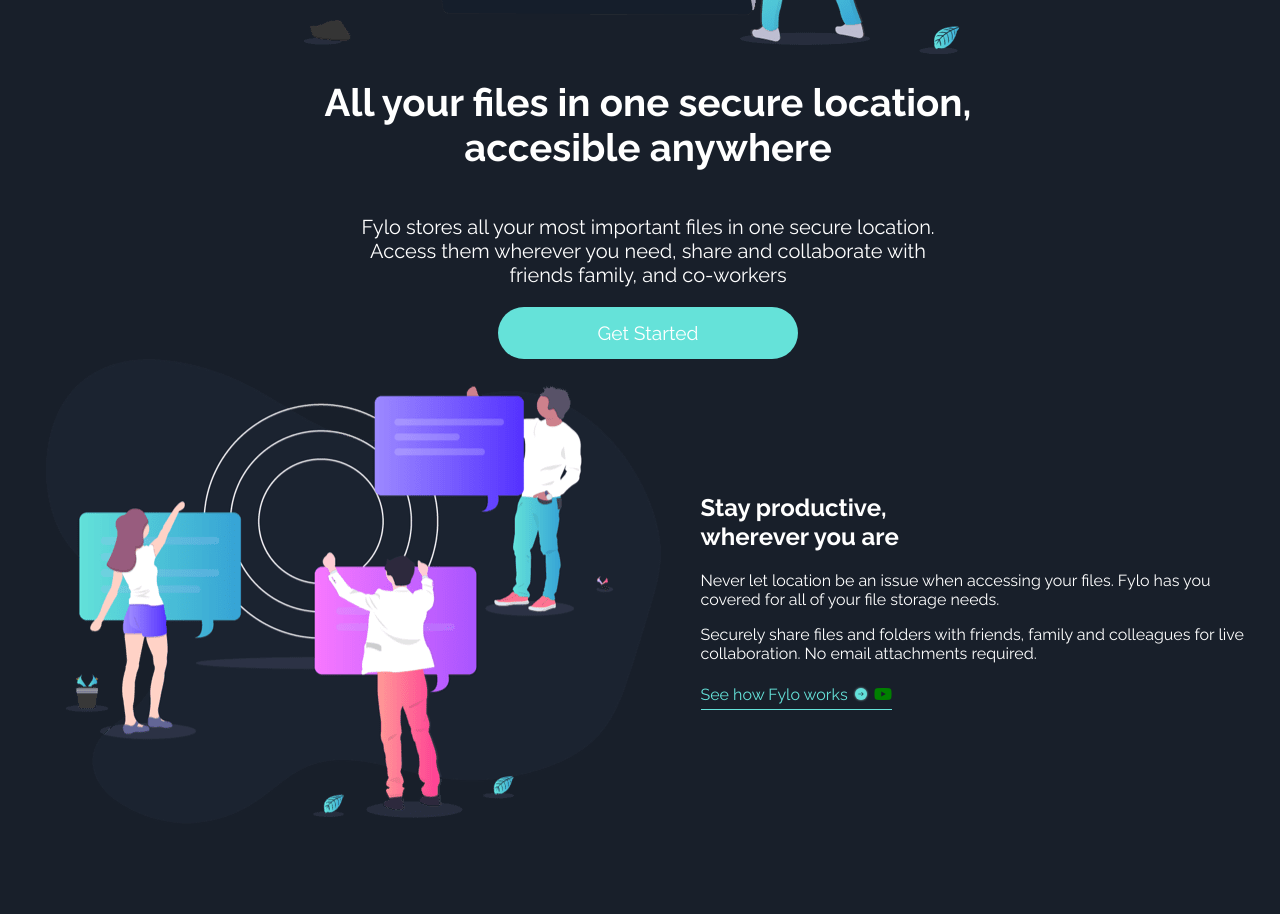
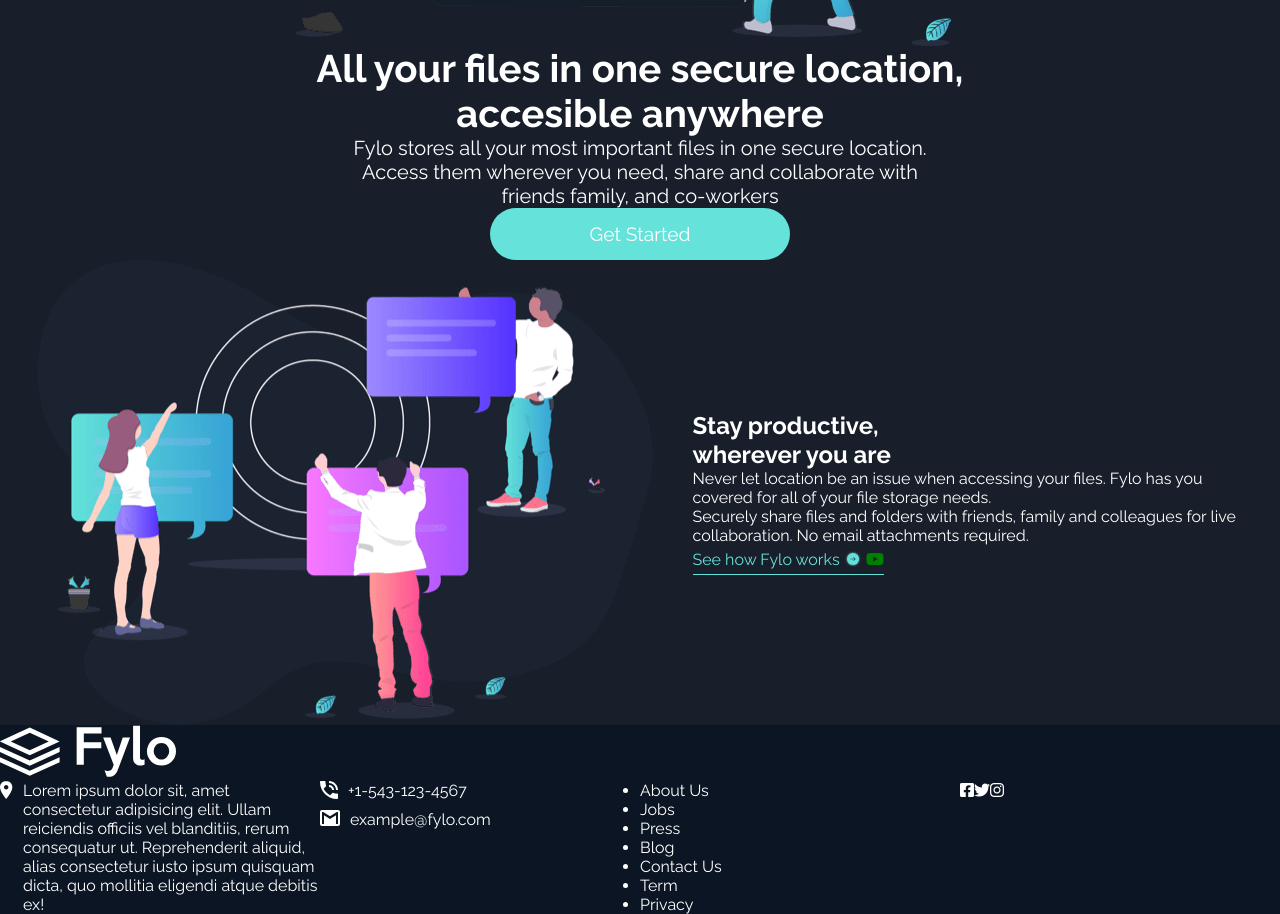
Before and after one commit to acurtido/sp-challenge-5-fylo-landing-page, a React (Vite) app: page / in a window 1280 px wide. Shown: the part 620-1534 px from the top of the page. Before the commit the page ends 1452 px from the top, so only its background shows below. Built offline with nearby package versions, Linux system fonts and the light colour scheme.

Commit message:
Avances Footer

```diff
--- /dev/null
+++ b/src/components/Footer.jsx
@@ -0,0 +1,49 @@
+import './footer.css';
+import imagenFooter from '/icons/logo.svg'
+import imagenLocation from '/icons/icon-location.svg'
+import imagenPhone from '/icons/icon-phone.svg'
+import imagenEmail from '/icons/icon-email.svg'
+
+export default function Footer() {
+    return (
+        <div className='footer'>
+            <img src={imagenFooter} alt="imagen-footer" />
+            <div className='footer__content'>
+                <div className='footer__location'>
+                    <div className="footer__info">
+                        <img src={imagenLocation} alt="imagen-location" />
+                        <p>Lorem ipsum dolor sit, amet consectetur adipisicing elit. Ullam reiciendis officiis vel blanditiis, rerum consequatur ut. Reprehenderit aliquid, alias consectetur iusto ipsum quisquam dicta, quo mollitia eligendi atque debitis ex!</p>
+                    </div>
+                </div>
+                <div className='footer__contact'>
+                    <div className="footer__info">
+                        <img src={imagenPhone} alt="" />
+                        <p> +1-543-123-4567 </p>
+                    </div>
+                    <div className="footer__info">
+                        <img src={imagenEmail} alt="" />
+                        <p>example@fylo.com</p>
+                    </div>
+                </div>
+                <div className='footer__links'>
+                    <ul>
+                        <li>About Us</li>
+                        <li>Jobs</li>
+                        <li>Press</li>
+                        <li>Blog</li>
+                    </ul>
+                    <ul>
+                        <li>Contact Us</li>
+                        <li>Term</li>
+                        <li>Privacy</li>
+                    </ul>
+                </div>
+                <div className='footer__socials'>
+                    <i className="fab fa-facebook-square"></i>
+                    <i className="fab fa-twitter"></i>
+                    <i className="fab fa-instagram"></i>
+                </div>
+            </div>
+        </div>
+    )
+}
--- /dev/null
+++ b/src/components/footer.css
@@ -0,0 +1,35 @@
+.footer {
+    background-color: hsl(216, 53%, 9%);
+}
+
+.footer__content {
+    display: flex;
+}
+
+.footer__location {
+    display: flex;
+    align-items: flex-start;
+    gap: 10px;
+    width: 25%;
+}
+
+.footer__info {
+    display: flex;
+    align-items: flex-start;
+    gap: 10px;
+}
+
+.footer__contact {
+    display: flex;
+    flex-direction: column;
+    width: 25%;
+    gap: 10px
+}
+
+.footer__links {
+    width: 25%;
+}
+
+.footer__socials {
+    width: 25%;
+}
--- a/src/index.css
+++ b/src/index.css
@@ -1,9 +1,11 @@
 @import url('https://fonts.googleapis.com/css2?family=Open+Sans:wght@400;700&family=Raleway:wght@400;700&display=swap');
 
 * {
+  margin: 0;
+  padding: 0;
+  box-sizing: border-box;
   color: white;
   font-family: 'Raleway', sans-serif;
-
 }
 
 body {
--- a/src/index.jsx
+++ b/src/index.jsx
@@ -4,11 +4,13 @@ import './index.css'
 import Navigation from './components/Navigation'
 import Hero from './components/Hero'
 import StayProductive from './components/StayProductive'
+import Footer from './components/Footer'
 
 ReactDOM.createRoot(document.getElementById('root')).render(
   <React.StrictMode>
     <Navigation />
     <Hero />
     <StayProductive />
+    <Footer />
   </React.StrictMode>,
 )
```
